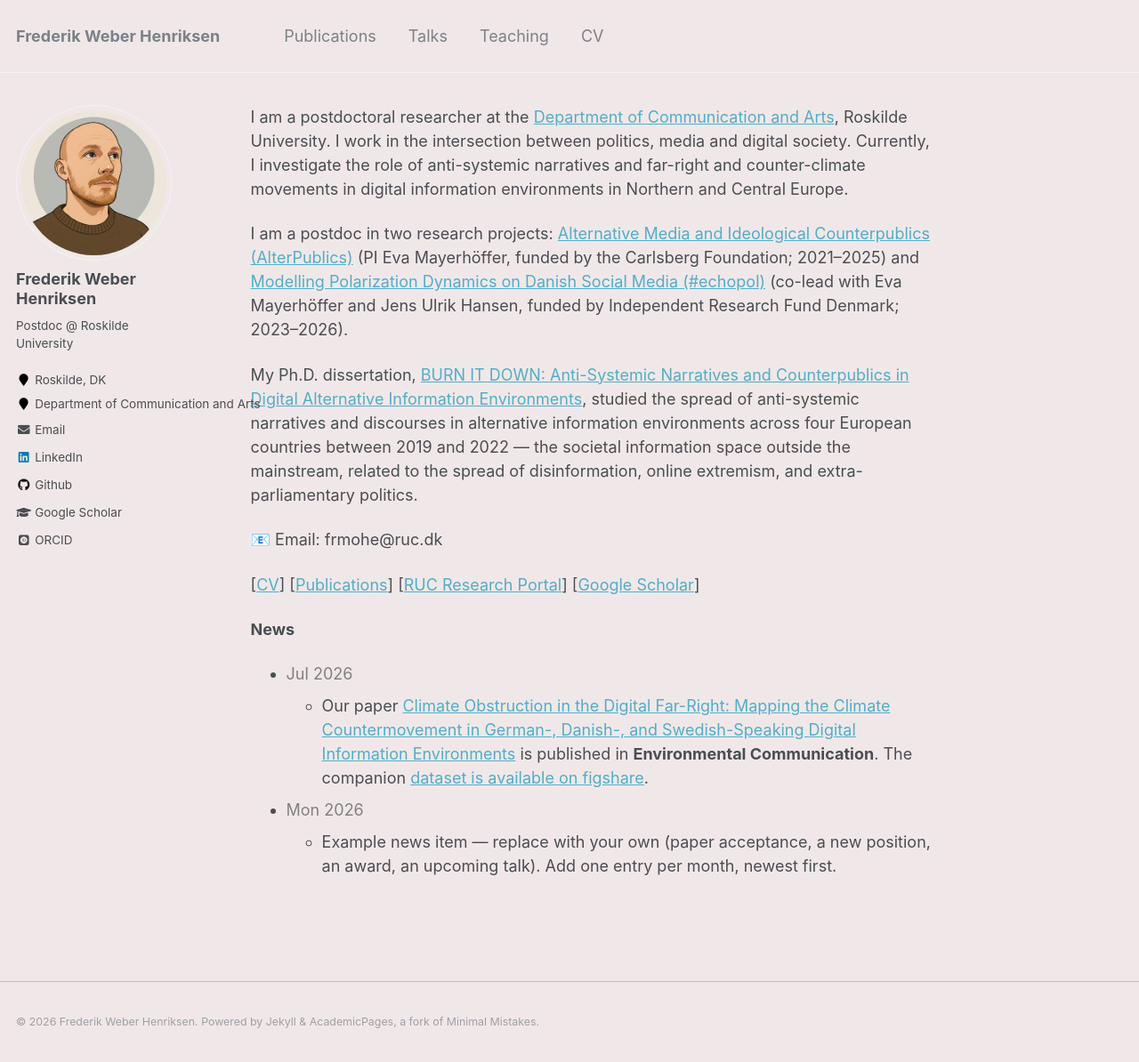
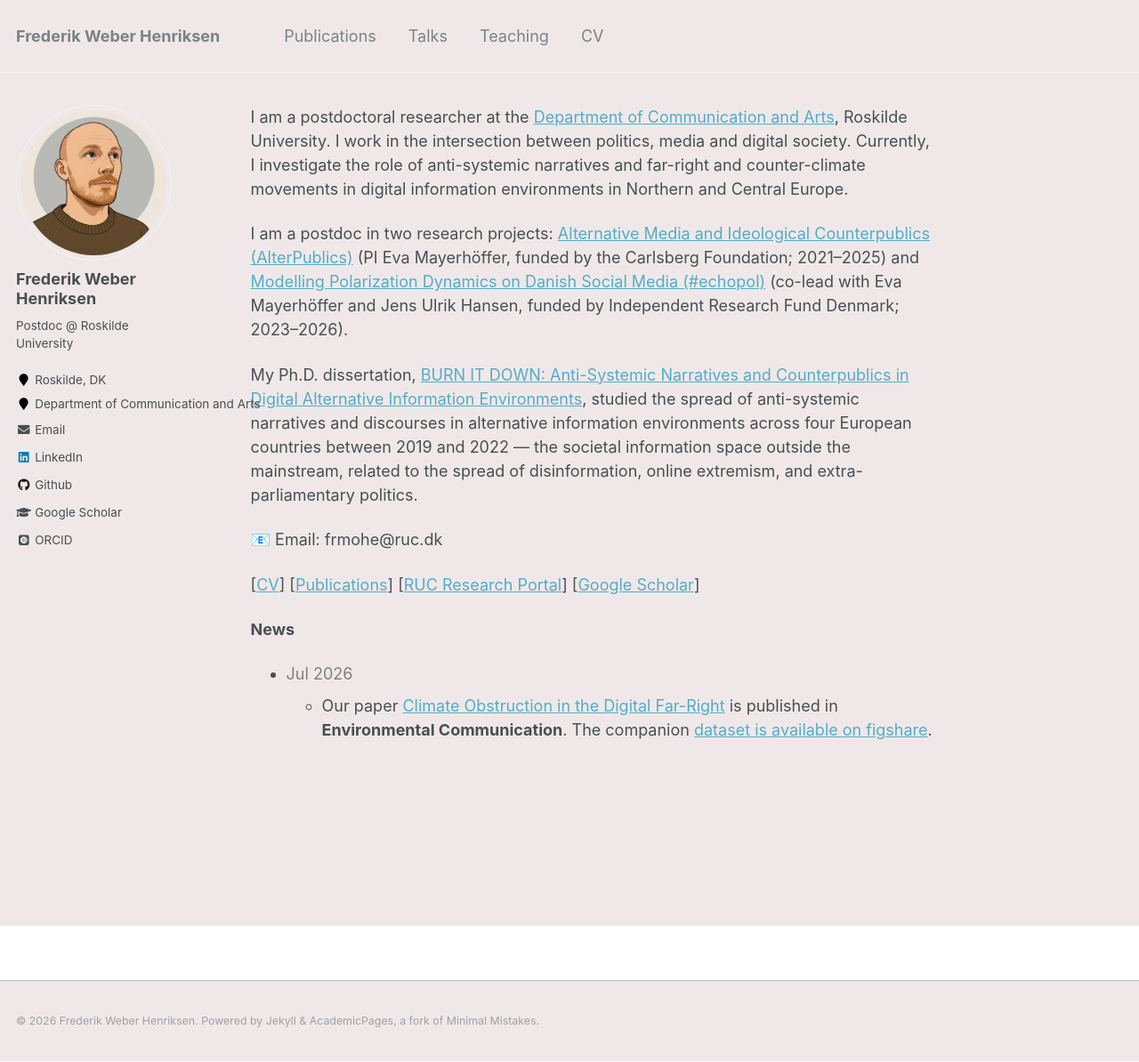
Before and after one commit to FrederikWH90/FrederikWH90.github.io, a Jekyll site: the page built from _pages/about.md, in a window 1280 px wide and 1194 px high. Shown: the whole window at 89% size. Built offline with Jekyll 4.4.1, drawn with Linux system fonts in a browser that asks for light colours; some web fonts are replaced.

```diff
--- a/_pages/about.md
+++ b/_pages/about.md
@@ -22,6 +22,4 @@ My Ph.D. dissertation, [BURN IT DOWN: Anti-Systemic Narratives and Counterpublic
 
 __News__
 - <span style="color:gray;">Jul 2026</span>
-    - Our paper [Climate Obstruction in the Digital Far-Right: Mapping the Climate Countermovement in German-, Danish-, and Swedish-Speaking Digital Information Environments](https://doi.org/10.1080/17524032.2026.2701866) is published in **Environmental Communication**. The companion [dataset is available on figshare](https://doi.org/10.6084/m9.figshare.33054782).
-- <span style="color:gray;">Mon 2026</span>
-    - Example news item — replace with your own (paper acceptance, a new position, an award, an upcoming talk). Add one entry per month, newest first.
+    - Our paper [Climate Obstruction in the Digital Far-Right](https://doi.org/10.1080/17524032.2026.2701866) is published in **Environmental Communication**. The companion [dataset is available on figshare](https://doi.org/10.6084/m9.figshare.33054782).
```
Also changed, not shown: _pages/cv.md (+0 -2 lines).
